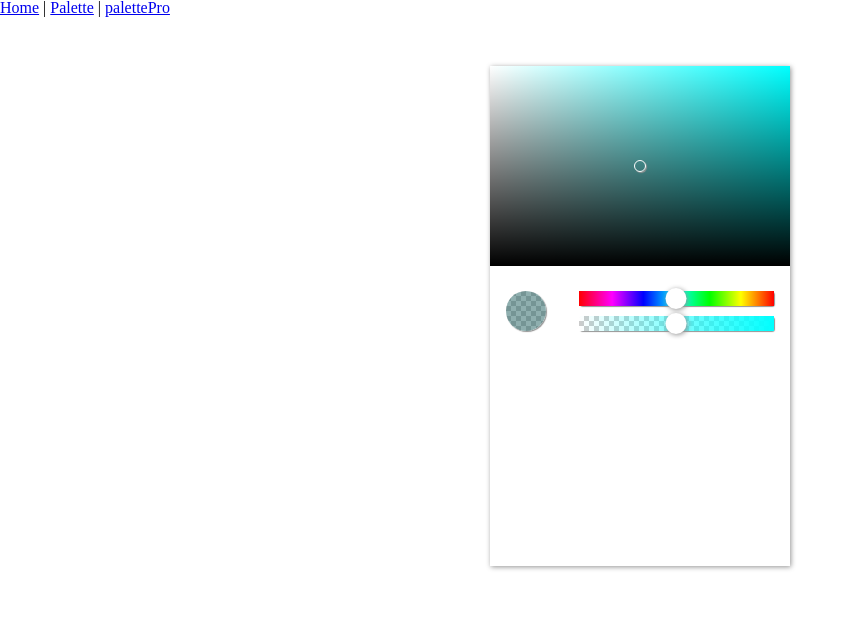
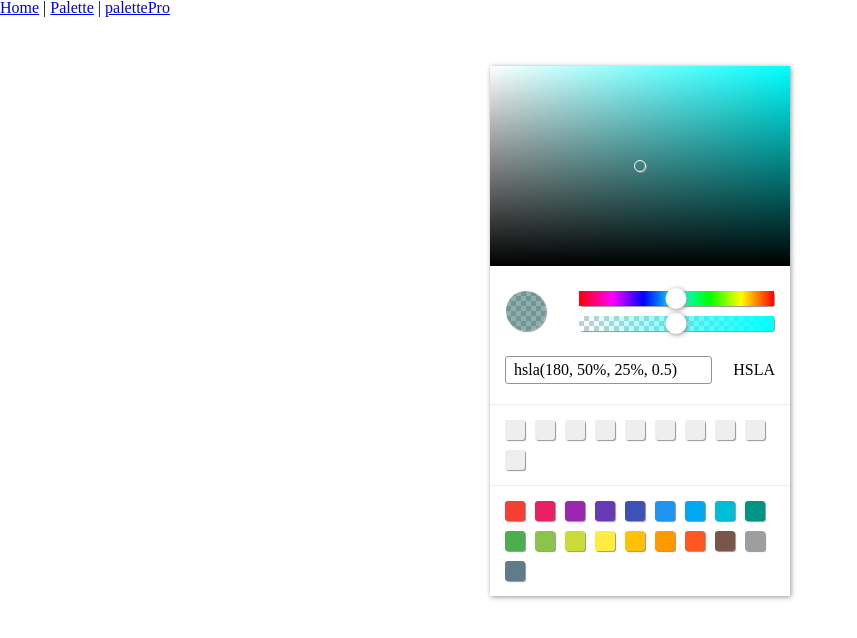
Before and after one commit to jsjzh/vue-tiny-code, a Vue app: page /palettePro in a window 1280 px wide. Shown: the top 638 px of the page, without its empty margins (0-857 px from the left). Built offline with nearby package versions, Linux system fonts and the light colour scheme.

Commit message:
添加了 show-stage 用作填入算法生成的颜色 添加了 recom-stage 用作填入推荐颜色

```diff
--- a/src/components/palettePro/color.js
+++ b/src/components/palettePro/color.js
@@ -11,6 +11,28 @@ export default class Color {
 
     this.value = "";
     this.format = "";
+
+    this.recomColor = [
+      "hsl(4, 90%, 58%)",
+      "hsl(340, 82%, 52%)",
+      "hsl(291, 64%, 42%)",
+      "hsl(262, 52%, 47%)",
+      "hsl(231, 48%, 48%)",
+      "hsl(207, 90%, 54%)",
+      "hsl(199, 98%, 48%)",
+      "hsl(187, 100%, 42%)",
+      "hsl(174, 100%, 29%)",
+      "hsl(122, 39%, 49%)",
+      "hsl(88, 50%, 53%)",
+      "hsl(66, 70%, 54%)",
+      "hsl(54, 100%, 62%)",
+      "hsl(45, 100%, 51%)",
+      "hsl(36, 100%, 50%)",
+      "hsl(14, 100%, 57%)",
+      "hsl(16, 25%, 38%)",
+      "hsl(0, 0%, 62%)",
+      "hsl(200, 18%, 46%)"
+    ];
 
     for (const key in options) {
       if (options.hasOwnProperty(key)) {
--- a/src/components/palettePro/palettePro.vue
+++ b/src/components/palettePro/palettePro.vue
@@ -1,34 +1,43 @@
 <template>
   <div class="palette-pro-container">
-    <div ref="dotStage" class="color-stage">
+
+    <div ref="dotStage" class="color-stage" title="拖动调节饱和度和明度">
       <div class="bgd current-bgd" :style="{'backgroundColor': pureColor}"></div>
       <div class="bgd white-bgd"></div>
       <div class="bgd black-bgd"></div>
       <div ref="dot" class="color-dot" :style="{'left': `${dotLeft}%`, 'top': `${dotTop}%`}"></div>
     </div>
+
     <div class="controller-stage">
-      <div class="current-color-stage" @click="handleCopyColor">
+      <div class="current-color-stage" title="点击复制" @click="handleCopyColor">
         <div class="lucency"></div>
         <div class="current-color" :style="{'backgroundColor': currentColor}"></div>
       </div>
       <div class="controller-bars">
-        <div ref="hueStage" class="bar hue-stage">
+        <div ref="hueStage" class="bar hue-stage" title="拖动调节色相">
           <div class="hue-bar"></div>
           <div ref="hue" class="slider" :style="{'left': `${hueLeft}%`}"></div>
         </div>
-        <div ref="transStage" class="bar trans-stage">
+        <div ref="transStage" class="bar trans-stage" title="拖动调节透明度">
           <div class="lucency"></div>
           <div class="trans-bar" :style="{'backgroundImage': `linear-gradient(to right, rgba(255, 255, 255, 0), ${pureColor})`}"></div>
           <div ref="trans" class="slider" :style="{'left': `${transLeft}%`}"></div>
         </div>
       </div>
+      <div class="current-color-text-stage">
+        <input id="current-color-text" type="text" class="current-color-input" v-model="_currentColor">
+        <label for="current-color-text" class="current-color-label">HSLA</label>
+      </div>
     </div>
-    <!-- <div class="current-color-text-stage">
-      <div class="input-stage">
-        <input type="text" class="current-color-text">
-        <div class="color-type-toggle"></div>
-      </div>
-    </div> -->
+
+    <div class="show-stage">
+      <div class="show-color-item" title="点击复制" v-for="(color, index) in showColors" :key="index" :style="{'backgroundColor': color}"></div>
+    </div>
+
+    <div class="recom-stage">
+      <div class="recom-color-item" v-for="(color, index) in recomColors" :key="index" :style="{'backgroundColor': color}"></div>
+    </div>
+
   </div>
 </template>
 
@@ -48,8 +57,15 @@ export default {
       hueLeft: 50,
       transLeft: 50,
       pureColor: "",
-      currentColor: ""
+      currentColor: "",
+      showColors: new Array(10).fill("#eee"),
+      recomColors: color.get("recomColor")
     };
+  },
+  computed: {
+    _currentColor() {
+      return this.currentColor;
+    }
   },
   methods: {
     handleCopyColor() {
@@ -125,16 +141,15 @@ export default {
 
 <style scoped>
 .palette-pro-container {
-  position: relative;
   width: 300px;
-  height: 500px;
   margin: 50px auto;
   background-color: #fff;
   box-shadow: 1px 1px 5px #949494;
+  box-sizing: border-box;
 }
 /* color-stage */
 .color-stage {
-  position: absolute;
+  position: relative;
   width: 100%;
   height: 200px;
   overflow: hidden;
@@ -166,12 +181,13 @@ export default {
 /* color-stage */
 /* controller-stage */
 .controller-stage {
-  position: absolute;
+  position: relative;
   width: 100%;
-  top: 220px;
   display: flex;
   justify-content: space-around;
   align-items: center;
+  flex-wrap: wrap;
+  padding: 20px 0;
 }
 .current-color-stage {
   position: relative;
@@ -245,8 +261,53 @@ export default {
 /* controller-stage */
 /* current-color-text-stage */
 .current-color-text-stage {
-  position: absolute;
-  top: 290px;
+  margin-top: 20px;
+  width: 90%;
+  display: flex;
+  justify-content: space-between;
+  align-items: center;
+}
+.current-color-input {
+  border: 1px solid #949494;
+  width: 70%;
+  height: 10px;
+  border-radius: 3px;
+  padding: 8px;
 }
 /* current-color-text-stage */
+/* show-stage */
+.show-stage {
+  display: flex;
+  justify-content: flex-start;
+  align-items: center;
+  flex-wrap: wrap;
+  padding: 10px 10px;
+  border-top: 1px solid #eee;
+  border-bottom: 1px solid #eee;
+}
+.show-color-item {
+  width: 20px;
+  height: 20px;
+  border-radius: 3px;
+  box-shadow: 1px 1px 1px #949494;
+  cursor: cell;
+  margin: 5px;
+}
+/* show-stage */
+/* recom-stage */
+.recom-stage {
+  display: flex;
+  justify-content: flex-start;
+  align-items: center;
+  flex-wrap: wrap;
+  padding: 10px 10px;
+}
+.recom-color-item {
+  width: 20px;
+  height: 20px;
+  border-radius: 3px;
+  box-shadow: 1px 1px 1px #949494;
+  margin: 5px;
+}
+/* recom-stage */
 </style>
```
